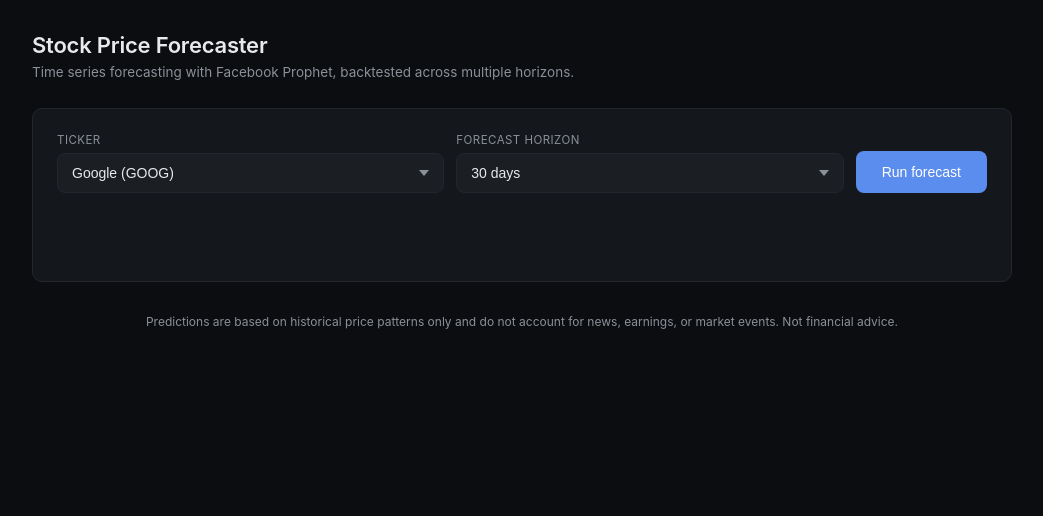
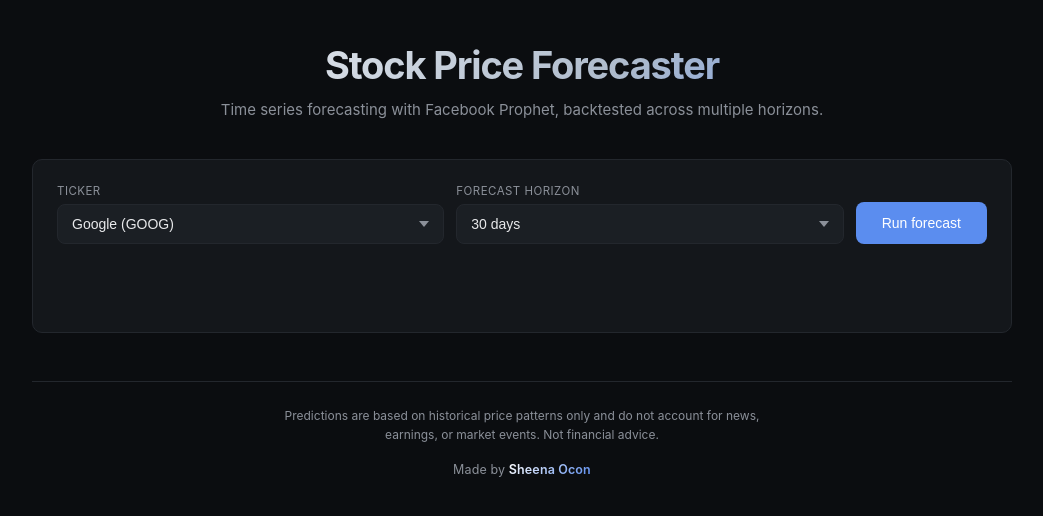
Before and after one commit to wyn071/Stock-Price-Forecasting-App, a Flask app: page / in a window 1280 px wide. Shown: the top 516 px of the page, without its empty margins (118-1161 px from the left). Run offline with Flask 3, Linux system fonts and the light colour scheme.

Commit message:
Added another footer, improved UI, gave header a real hero treatment

```diff
--- a/Web App/templates/index.html
+++ b/Web App/templates/index.html
@@ -41,19 +41,45 @@
       }
 
       header {
-        margin-bottom: 28px;
+        text-align: center;
+        margin-bottom: 40px;
+        padding-top: 12px;
       }
 
       header h1 {
-        font-size: 22px;
-        font-weight: 600;
-        letter-spacing: -0.01em;
+        font-size: 38px;
+        font-weight: 700;
+        letter-spacing: -0.03em;
+        line-height: 1.15;
+        background: linear-gradient(
+          135deg,
+          #ffffff 0%,
+          #aebbcc 60%,
+          #5b8def 100%
+        );
+        -webkit-background-clip: text;
+        background-clip: text;
+        -webkit-text-fill-color: transparent;
       }
 
       header p {
         color: var(--text-secondary);
-        font-size: 13.5px;
-        margin-top: 6px;
+        font-size: 15px;
+        margin-top: 12px;
+        white-space: nowrap;
+      }
+
+      @media (max-width: 640px) {
+        header h1 {
+          font-size: 24px;
+        }
+        header p {
+          font-size: 12px;
+          white-space: normal;
+          max-width: 320px;
+          margin-left: auto;
+          margin-right: auto;
+        }
       }
 
       .panel {
@@ -288,10 +314,34 @@
       }
 
       footer {
+        margin-top: 48px;
+        padding-top: 24px;
+        border-top: 1px solid var(--panel-border);
         text-align: center;
+      }
+
+      footer .disclaimer {
         color: var(--text-secondary);
         font-size: 12px;
-        margin-top: 32px;
+        line-height: 1.6;
+        max-width: 520px;
+        margin: 0 auto;
+      }
+
+      footer .credit {
+        margin-top: 18px;
+        font-size: 12.5px;
+        color: var(--text-secondary);
+        letter-spacing: 0.01em;
+      }
+
+      footer .credit span {
+        color: var(--text-primary);
+        font-weight: 600;
+        background: linear-gradient(135deg, #ffffff 0%, #5b8def 100%);
+        -webkit-background-clip: text;
+        background-clip: text;
+        -webkit-text-fill-color: transparent;
       }
     </style>
   </head>
@@ -348,7 +398,7 @@
 
           <div class="stat-cards">
             <div class="stat-card">
-              <div class="stat-label">Last Close</div>
+              <div class="stat-label">Latest closing price</div>
               <div class="stat-value" id="currentPriceVal">—</div>
               <div class="stat-sub" id="currentPriceDate">—</div>
             </div>
@@ -392,8 +442,11 @@
       </div>
 
       <footer>
-        Predictions are based on historical price patterns only and do not
-        account for news, earnings, or market events. Not financial advice.
+        <p class="disclaimer">
+          Predictions are based on historical price patterns only and do not
+          account for news, earnings, or market events. Not financial advice.
+        </p>
+        <p class="credit">Made by <span>Sheena Ocon</span></p>
       </footer>
     </div>
 
```
